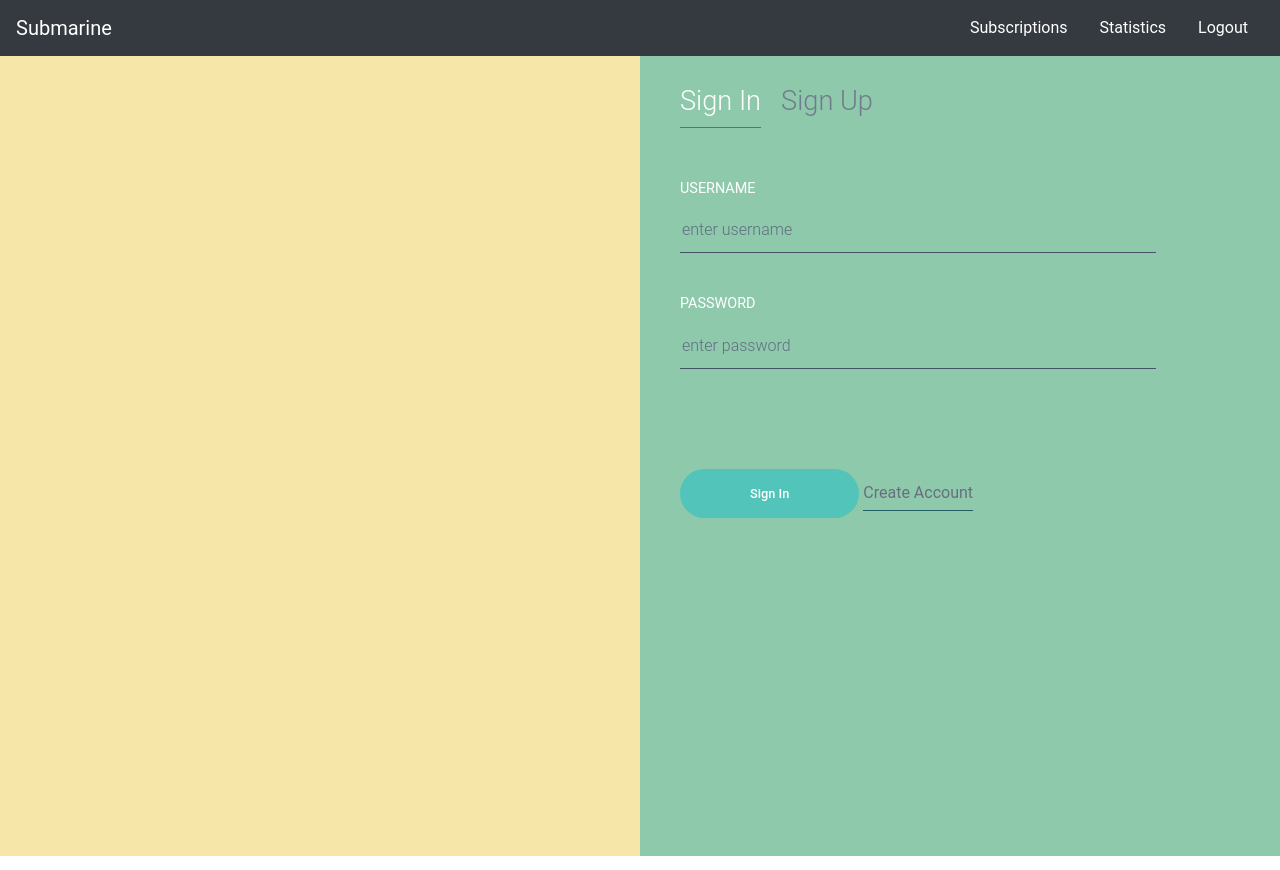
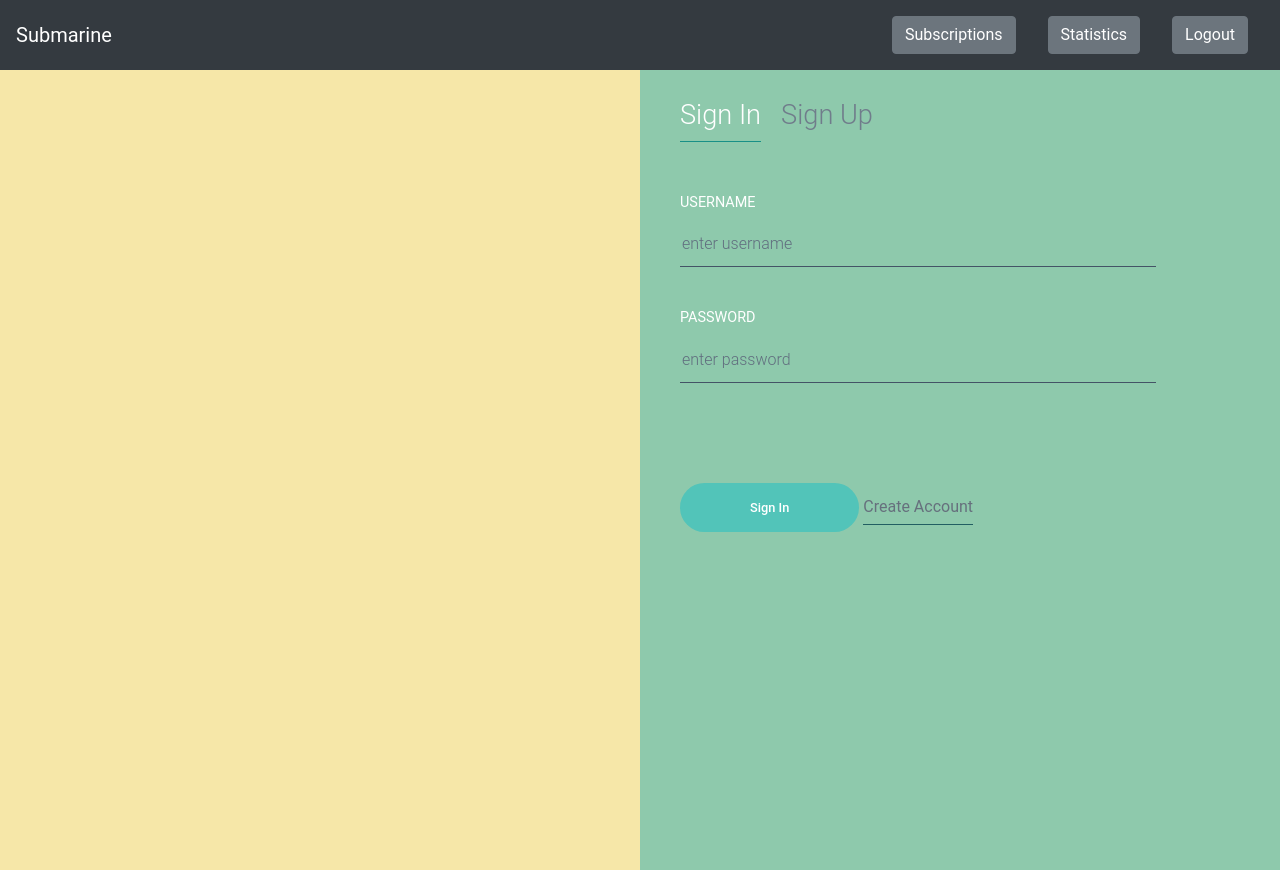
Before and after one commit to HillNathan/subscription-tracker, a React (Create React App) app in the folder client/: page / in a window 1280 px wide. Built offline with nearby package versions, Linux system fonts and the light colour scheme; no server answers.

Commit message:
added protection to routes with user info and completed logic to process the logout procedure

```diff
--- a/client/src/App.js
+++ b/client/src/App.js
@@ -49,6 +49,33 @@ class App extends Component {
     .then(response => {
       this.updateUserInfo(response.data)
     })
+    .catch (err => {
+      throw err
+    })
+  }
+
+  userLogout = (event, callback) => {
+    event.preventDefault()
+    console.log(this.isUserAuth())
+    if (this.isUserAuth) {
+      API.logoutUser()
+      .then(response => {
+        console.log(response)
+        this.setState({
+          firstname: "",
+          lastname: "",
+          subscriptions: [],
+          email: "",
+          income: 0,
+          isAuthenticated: false
+        })
+        localStorage.setItem("isAuthenticated", false)
+      })
+      .catch(err => {
+        throw err
+      })
+    }
+    return callback()
   }
 
   isUserAuth = () => {
@@ -82,7 +109,8 @@ class App extends Component {
       <Router>
         <div className="Main-App">
           <Navbar
-            firstname = {this.state.firstname} />
+            firstname = {this.state.firstname}
+            handleLogout = {this.userLogout} />
           <Switch>
             <Route exact path="/"
               render={(props) => <SignIn {...props}
@@ -95,23 +123,20 @@ class App extends Component {
                 updateAuthStatus = {this.updateAuthStatus}
                 updateUserInfo = {this.updateUserInfo} /> }
             />
-            <Route exact path="/main"
-              render={(props) => <Main {...props}
+            <ProtectedRoute exact path="/main">
+              <Main
                 subscriptions={this.state.subscriptions}
                 addSub={this.addSub}
                 removeSub={this.removeSub}
-              />}
-            />
-            <Route exact path="/stats"
-              render={(props) => <Stats {...props}
+              />
+            </ProtectedRoute>
+            <ProtectedRoute exact path="/stats" >
+              <Stats
                 subscriptions = {this.state.subscriptions}
                 income = {this.state.income}
                 firstname = {this.state.firstname}
                 lastname = {this.state.lastname}
-                 />}
-            />
-            <ProtectedRoute exact path = "/testauth">
-              <AuthPage />
+                 />
             </ProtectedRoute>
             <Route component={NoMatch} />
           </ Switch>
@@ -121,33 +146,18 @@ class App extends Component {
   }
 }
 
-function fakeAuth() {
+function testAuth() {
   let authStatus = false
   if (localStorage.getItem("isAuthenticated") === "true") authStatus = true
   return authStatus
 }
 
-function AuthPage () {
-  return (
-    <div>
-      <h2>You have been authorized to see this page. </h2>
-    </div>
-  )
-}
-
-function ProtectedComponent(props) {
-  return (
-    <div>{props.children}</div>
-  )
-}
-
-function ProtectedRoute({ children, ...rest }, props) {
-  console.log(props)
+function ProtectedRoute({ children, ...rest }) {
   return (
     <Route
       {...rest}
       render = {() =>
-        fakeAuth() ? (
+        testAuth() ? (
         // this.props.isUserAuth() ? (
           children
         ) : (
--- a/client/src/components/Navbar/index.js
+++ b/client/src/components/Navbar/index.js
@@ -1,4 +1,6 @@
-import React from "react";
+import React, { Component } from "react";
+import { withRouter } from "react-router-dom";
+import "./style.css";
 
 function displayGreeting(nameObj) {
     if (nameObj.firstname) {
@@ -10,26 +12,45 @@ function displayGreeting(nameObj) {
     }
 }
 
-function Navbar(props) {
+
+
+class Navbar extends Component {
+
+    redirect = () => {
+        console.log("Callback function hit")
+        this.props.history.push("/");
+    }
+
+
+    render() {
         return (
             <nav className="navbar navbar-dark bg-dark">
                 <a className="navbar-brand text-white" href="/">Submarine</a>
                 <div>
                     <ul className="nav justify-content-end">
-                    {displayGreeting(props)}
+                        {displayGreeting(this.props)}
                         <li className="nav-item">
-                        <a className="nav-link text-white" href="/main">Subscriptions</a>
+                            <a className="nav-link text-white" href="/main">
+                                <button className="btn btn-secondary">Subscriptions</button>
+                            </a>
                         </li>
                         <li className="nav-item">
-                        <a className="nav-link text-white" href="/stats">Statistics</a>
+                            <a className="nav-link text-white" href="/stats">
+                                <button className="btn btn-secondary">Statistics</button>
+                            </a>
                         </li>
                         <li className="nav-item">
-                        <a className="nav-link text-white" href="/logout">Logout</a>
+                            <span className = "nav-link text-white" >
+                                <button className="btn btn-secondary"
+                                        onClick={(event) => this.props.handleLogout(event, this.redirect)} >
+                                Logout</button>
+                            </span>
                         </li>
                     </ul>
                 </div>
             </nav>
         )
     }
+}
 
-export default Navbar
+export default withRouter(Navbar)
```
Also changed, not shown: 1 other file (tests, documents, lock files or other folders). Lines whose indentation alone changed are shown as unchanged.
